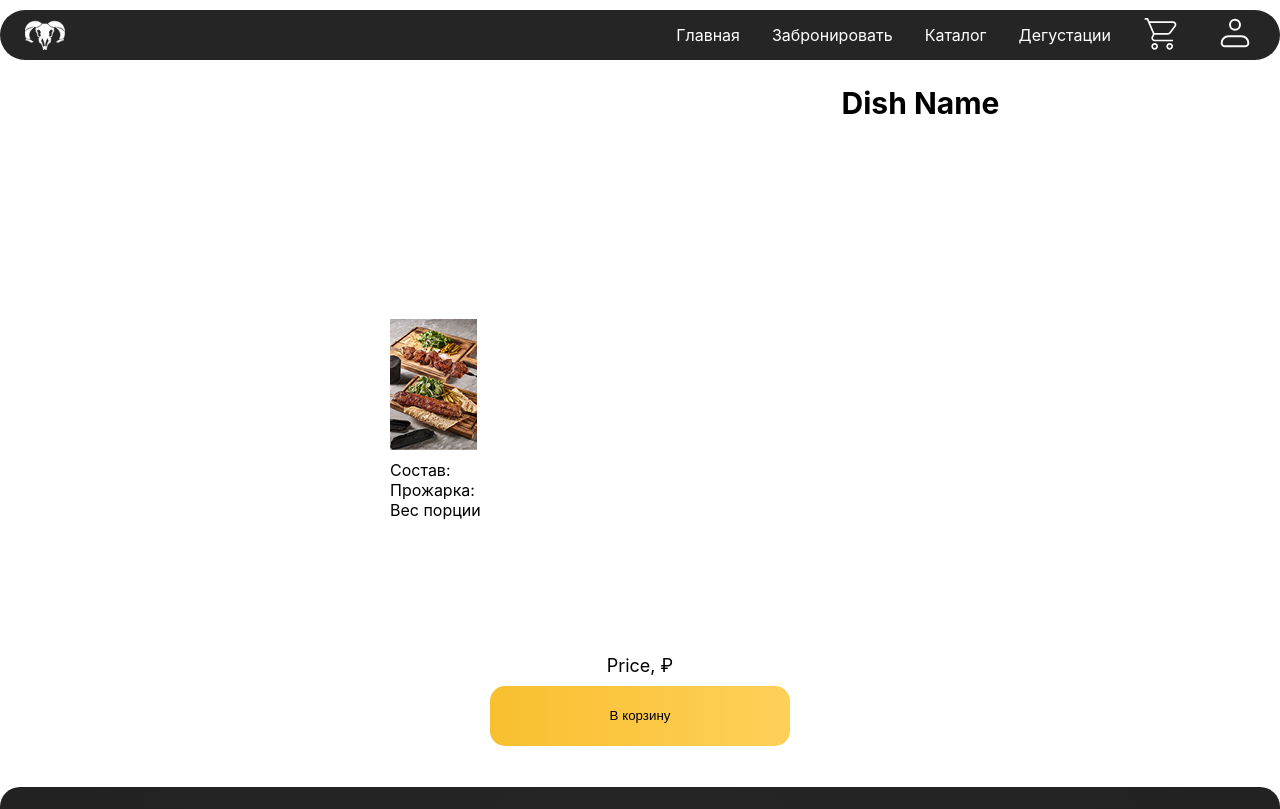
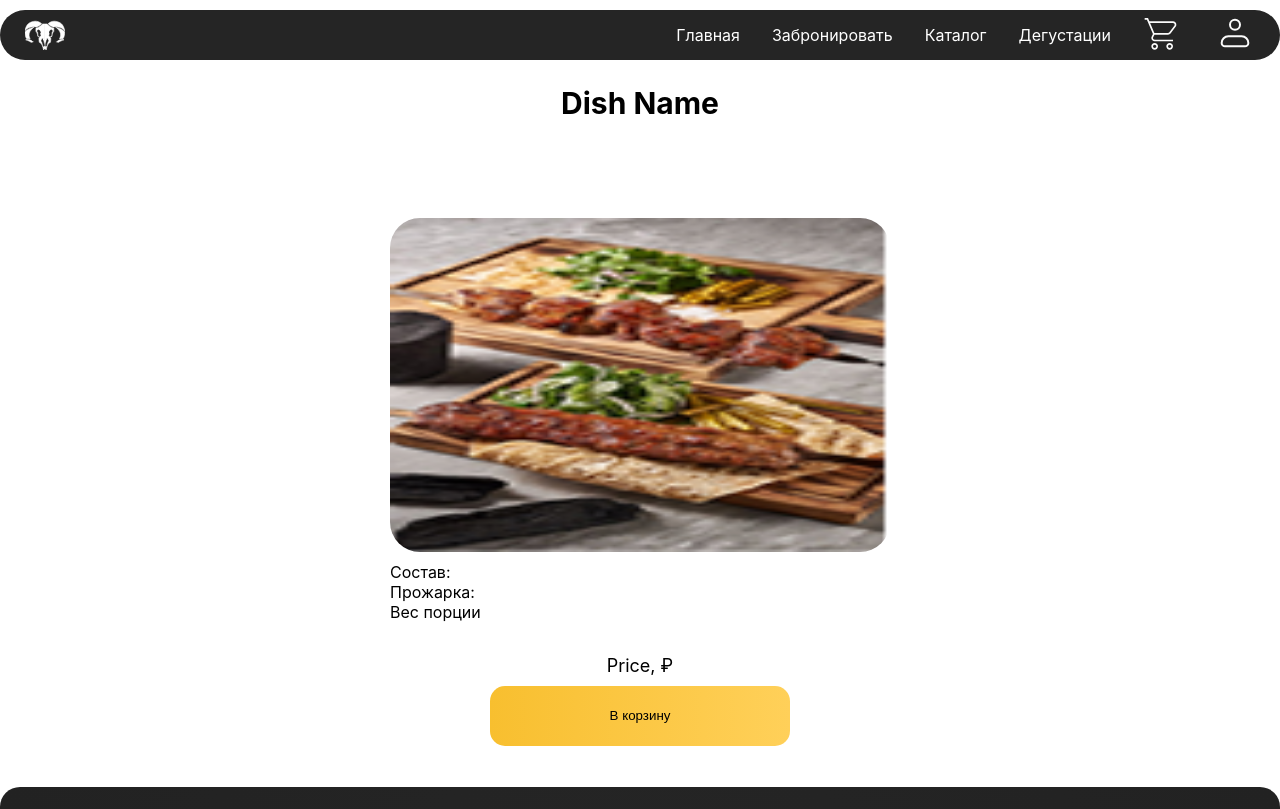
Before and after one commit to miragiee/Barashek-Shawn, a React (Create React App) app in the folder barashek-shawn/: page /DishPage in a window 1280 px wide. Shown: the top 809 px of the page. Built offline with nearby package versions, Linux system fonts and the light colour scheme.

Commit message:
Пофиксил DishPage

```diff
--- a/barashek-shawn/src/components/DishPageContent/DishPageContent.module.css
+++ b/barashek-shawn/src/components/DishPageContent/DishPageContent.module.css
@@ -6,6 +6,9 @@
     align-items: center;
 
     width: 1280px;
+
+    margin-left: auto;
+    margin-right: auto;
 }
 
 
@@ -13,12 +16,13 @@
     display: flex;
     flex-direction: row;
 
-    justify-content: space-around;
+    justify-content: center;
     align-items: center;
 
     width: 1280px;
 
     margin-bottom: 40px;
+
 }
 
 .NavigationBlock>h2 {
@@ -37,6 +41,16 @@
     height: 468px;
 
     gap: 10px;
+
+    margin-left: auto;
+    margin-right: auto;
+}
+
+.DishCard>img{
+    width: 500px;
+    height: 334px;
+
+    border-radius: 30px;
 }
 
 .DishDescription {
```
